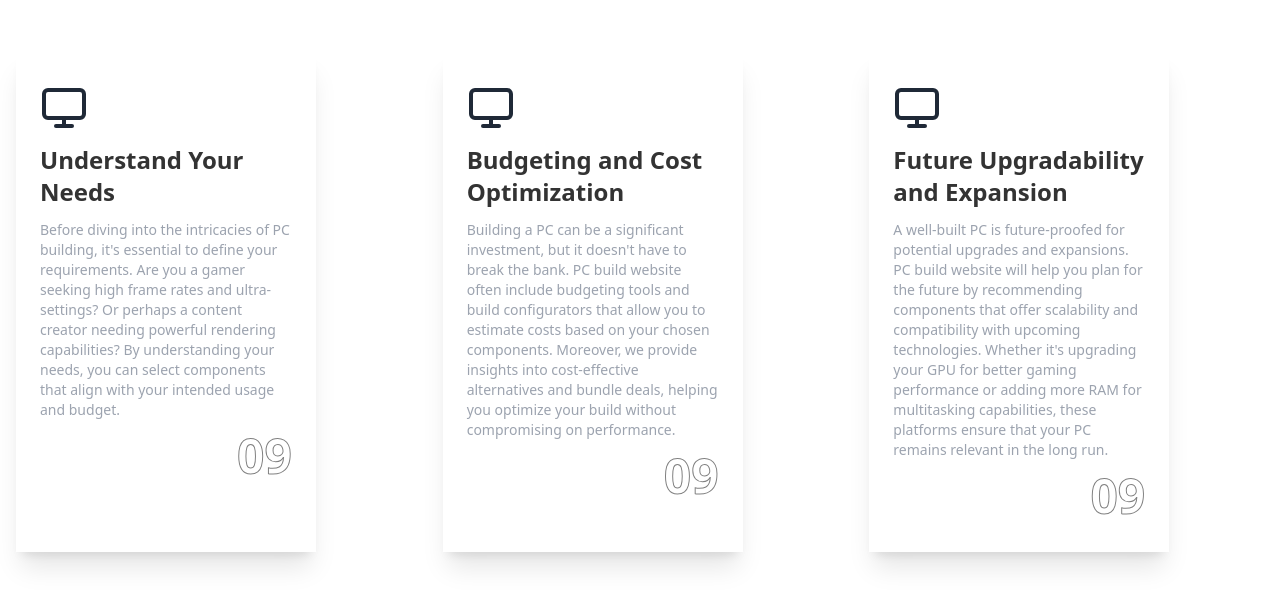
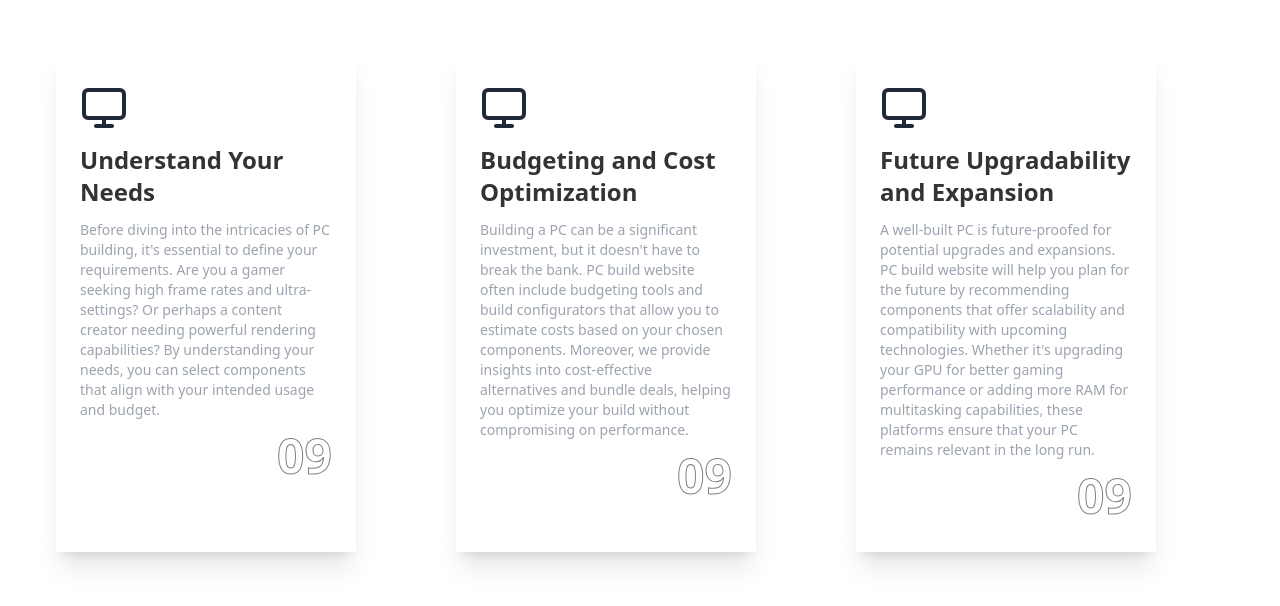
Before and after one commit to farhinrahman1/PC_Build, a website: page index.html in a window 1280 px wide. Shown: the part 624-1230 px from the top of the page. Drawn offline with Linux system fonts and the light colour scheme.

```diff
--- a/index.html
+++ b/index.html
@@ -105,7 +105,7 @@
     <section class="py-20">
         <div class="container mx-auto px-4">
             <h2 class="text-3xl font-semibold text-center mb-14">Why Choose Us?</h2>
-            <div class="grid grid-cols-1 md:grid-cols-3 gap-8">
+            <div class="grid grid-cols-1 md:grid-cols-3 gap-8 m-10">
                 <div class="service-card w-[300px] shadow-xl cursor-pointer snap-start shrink-0 py-8 px-6 bg-white flex flex-col items-start gap-3 transition-all duration-300 group hover:bg-[#091235]">
                     <svg
                       stroke-linejoin="round"
```
Also changed, not shown: css/output.css.
